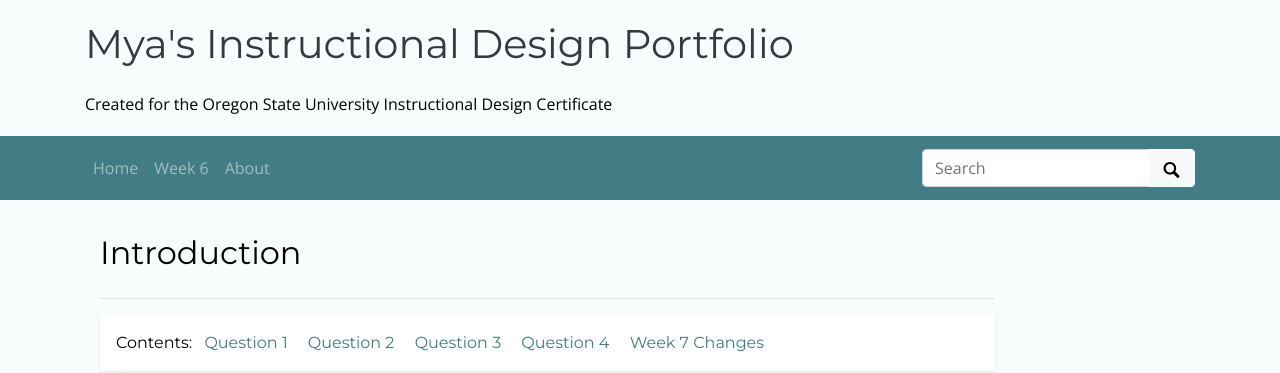
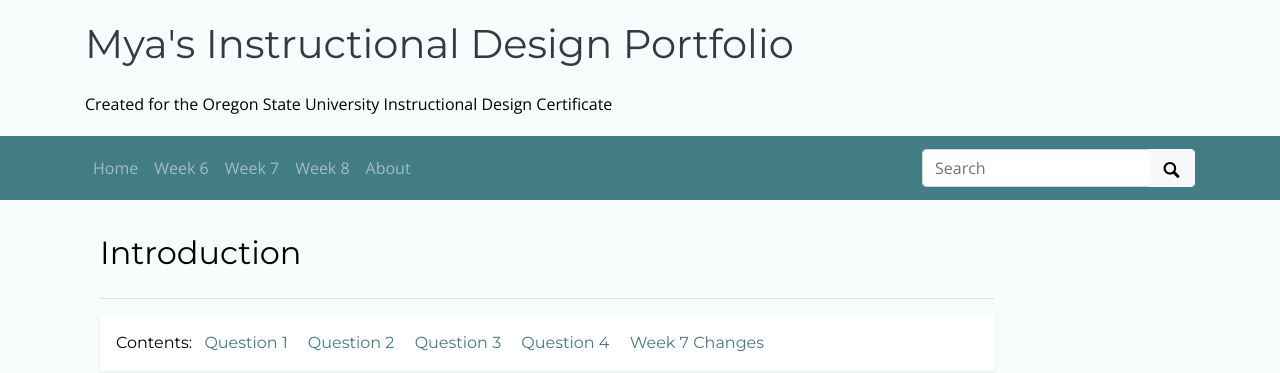
Before and after one commit to mxballin/instructional-design, a Jekyll site: the page built from index.md, in a window 1280 px wide. Shown: the top 373 px of the page. Built offline with Jekyll 4.4.1, drawn with Linux system fonts in a browser that asks for light colours; some web fonts are replaced.

Commit message:
Update default.html

```diff
--- a/_layouts/default.html
+++ b/_layouts/default.html
@@ -20,6 +20,12 @@
                 </li>
                 <li class="nav-item ">
                     <a class="nav-link " href="/week6.html">Week 6</a>
+              </li>
+              <li class="nav-item ">
+                    <a class="nav-link " href="/week7.html">Week 7</a>
+              </li>
+              <li class="nav-item ">
+                    <a class="nav-link " href="/week8.html">Week 8</a>
               </li>
                   <li class="nav-item ">
                     <a class="nav-link " href="/about.html">About</a>
```
